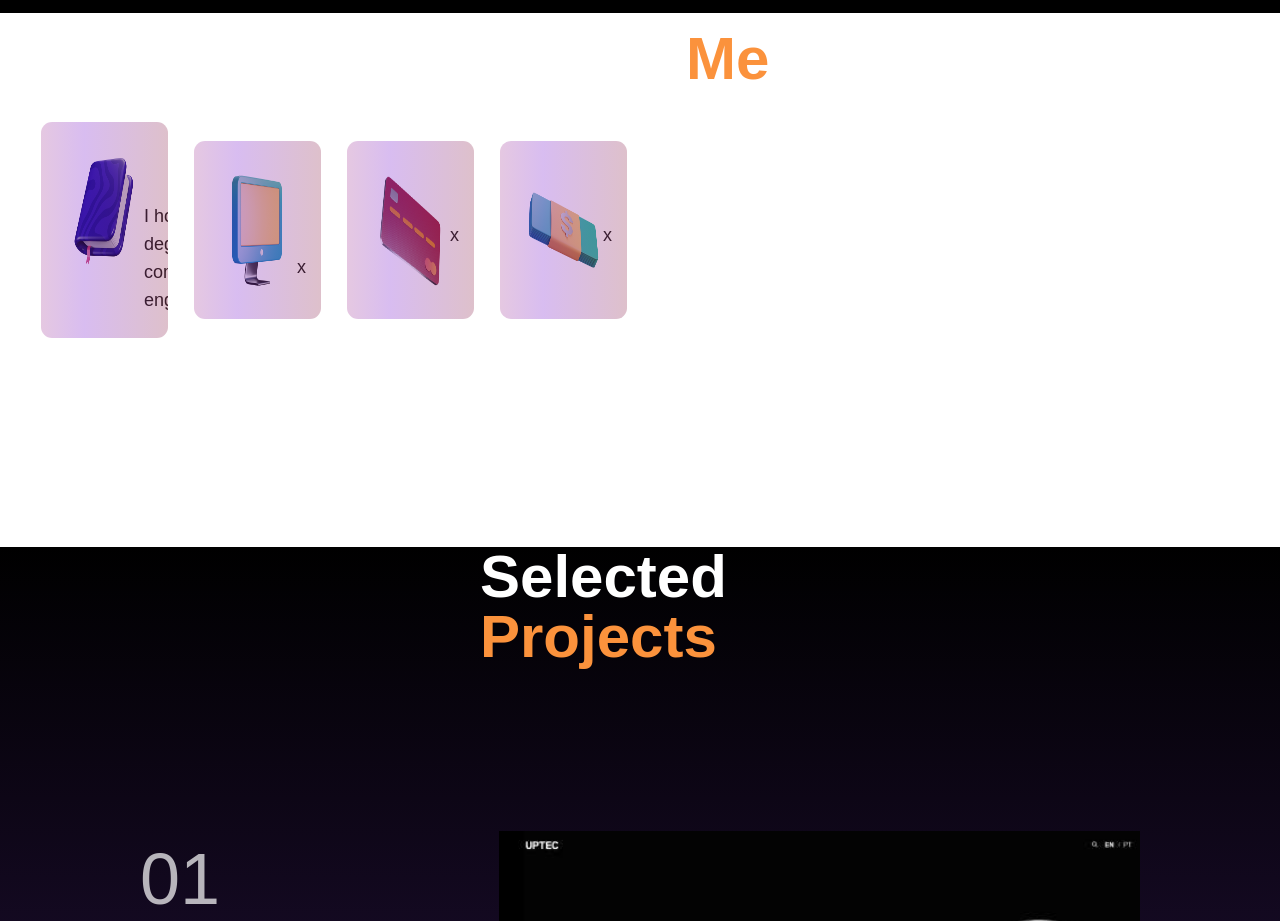
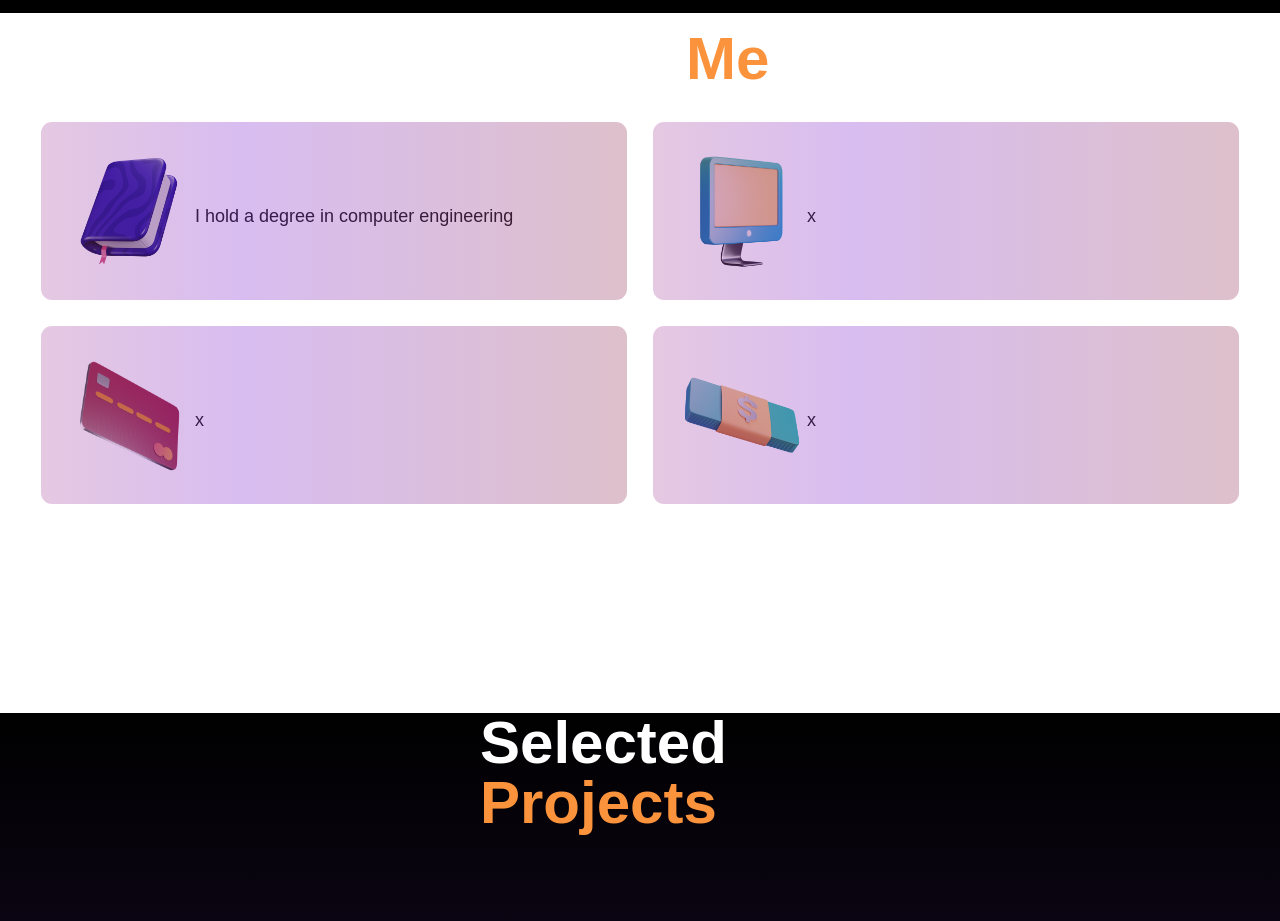
Before and after one commit to ABinaya1999/nextjs-portfolio, a Next.js app: page / in a window 1280 px wide. Shown: the part 980-1901 px from the top of the page. Built offline with nearby package versions, Linux system fonts and the light colour scheme.

Commit message:
feat(porfolio done)

```diff
--- a/src/app/page.tsx
+++ b/src/app/page.tsx
@@ -1,4 +1,3 @@
-import Image from "next/image";
 import { NavBar, Hero, About, Portfolio } from "@/components";
 export default function Home() {
   return (
--- a/src/components/About.tsx
+++ b/src/components/About.tsx
@@ -19,8 +19,8 @@ const About = () => {
             About <span className='text-orange-400'>Me</span>
         </h1>
         <div className='grid grid-cols-8 gap-6 place-items-center'>
-            {about.map((link,index)=>(
-            <div className={`w-full col-span-${link.col} relative bg-white/10 backdrop-blur-bg-lg border border-white/20 rounded-xl overflow-hidden`}>
+            {about.map((link)=>(
+            <div className={`w-full col-span-4 relative bg-white/10 backdrop-blur-bg-lg border border-white/20 rounded-xl overflow-hidden`}>
                 <div className='absolute inset-0 bg-gradient-to-r from-orange-400 via-purple-700 to-orange-800 opacity-30 animate-gradient-xy'>
 
                 </div>
--- a/src/components/Navbar.tsx
+++ b/src/components/Navbar.tsx
@@ -46,7 +46,7 @@ const NavBar = () => {
                             </Link>
                         </li>
                     ))}
-                    <li>
+                    <li key={navLinks.length-1}>
                         <a href='#contact' className='group'>
                             <h1 className='text-lg font-bold text-white/70 cursor-pointer'>Contact me</h1>
                             <div className='relative'>
```
